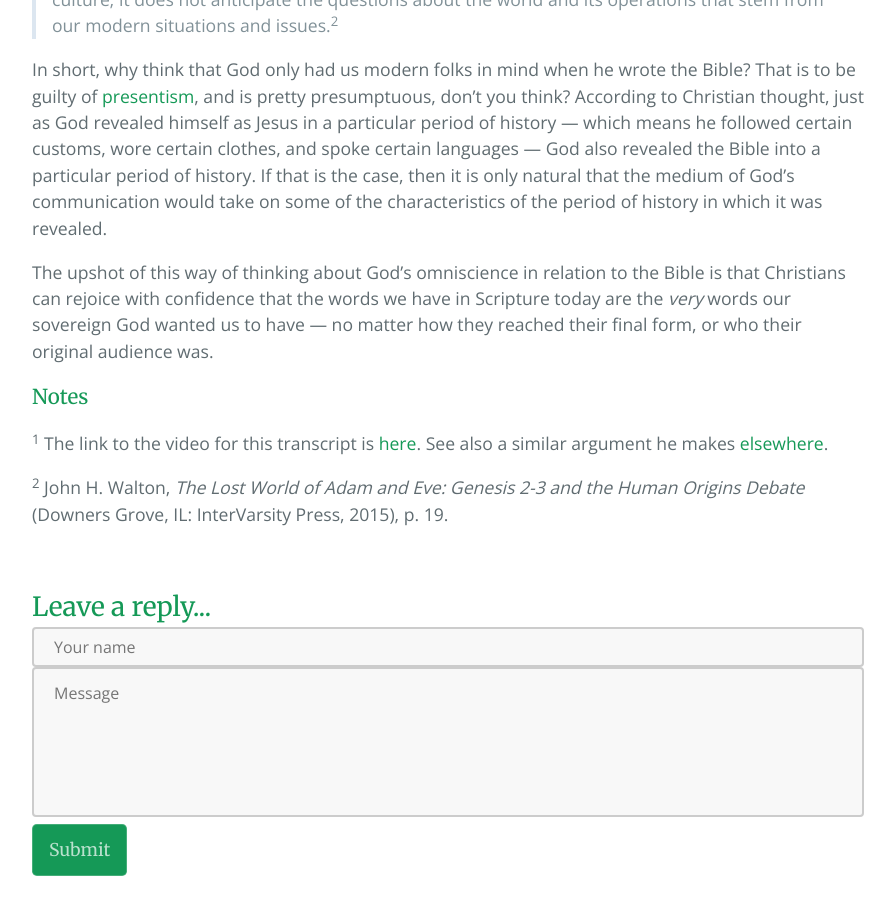
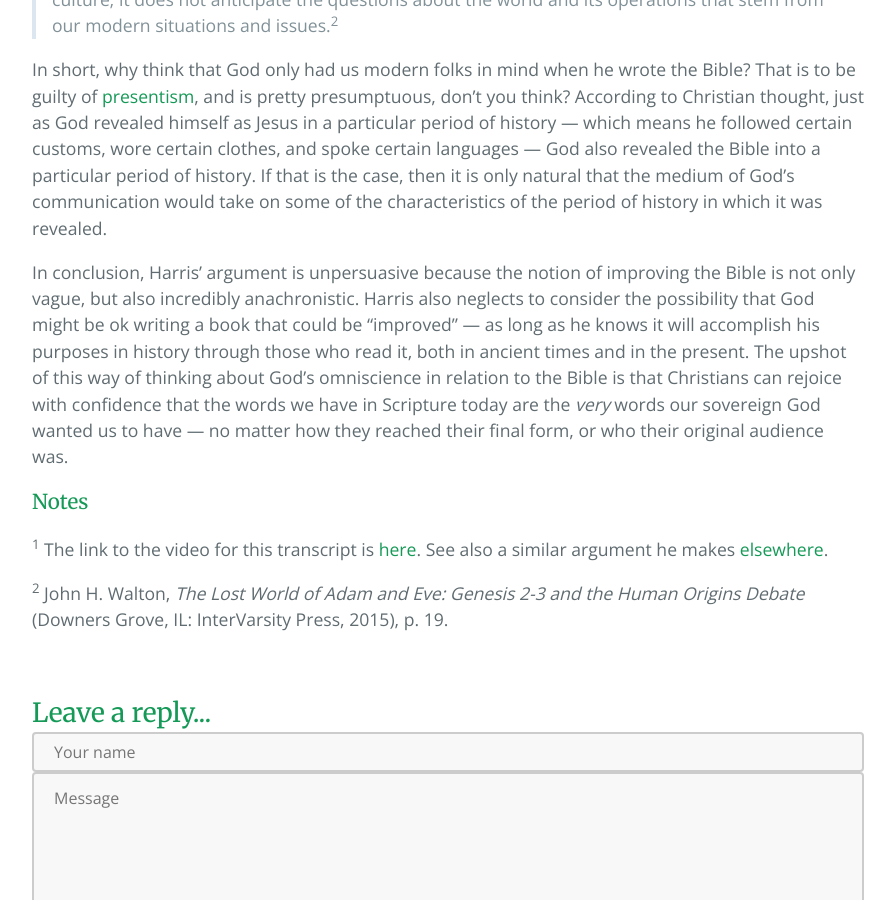
Before and after one commit to second-breakfast/second-breakfast.github.io, a Jekyll site: the page built from _posts/2019-1-9-sam-harris-revelation.markdown, in a window 1280 px wide and 900 px high, scrolled down 1851 px. Shown: the whole window, without its empty margins (192-1087 px from the left). Built offline with Jekyll 4.4.1, drawn with Linux system fonts in a browser that asks for light colours.

Commit message:
Fill out conclusion a bit

```diff
--- a/_posts/2019-1-9-sam-harris-revelation.markdown
+++ b/_posts/2019-1-9-sam-harris-revelation.markdown
@@ -37,7 +37,7 @@ But this point aside, even if we were to grant premise (1) for the sake of argum
 
 In short, why think that God only had us modern folks in mind when he wrote the Bible? That is to be guilty of [presentism](https://en.m.wikipedia.org/wiki/Presentism_(literary_and_historical_analysis)), and is pretty presumptuous, don’t you think? According to Christian thought, just as God revealed himself as Jesus in a particular period of history — which means he followed certain customs, wore certain clothes, and spoke certain languages — God also revealed the Bible into a particular period of history. If that is the case, then it is only natural that the medium of God’s communication would take on some of the characteristics of the period of history in which it was revealed.
 
-The upshot of this way of thinking about God’s omniscience in relation to the Bible is that Christians can rejoice with confidence that the words we have in Scripture today are the *very* words our sovereign God wanted us to have — no matter how they reached their final form, or who their original audience was.
+In conclusion, Harris’ argument is unpersuasive because the notion of improving the Bible is not only vague, but also incredibly anachronistic. Harris also neglects to consider the possibility that God might be ok writing a book that could be “improved” — as long as he knows it will accomplish his purposes in history through those who read it, both in ancient times and in the present. The upshot of this way of thinking about God’s omniscience in relation to the Bible is that Christians can rejoice with confidence that the words we have in Scripture today are the *very* words our sovereign God wanted us to have — no matter how they reached their final form, or who their original audience was.
 
 ### Notes
 <sup>1</sup> The link to the video for this transcript is [here](https://youtu.be/bdUC8nRVyYY?t=1962). See also a similar argument he makes [elsewhere](https://www.youtube.com/watch?v=8zV3vIXZ-1Y).
```
